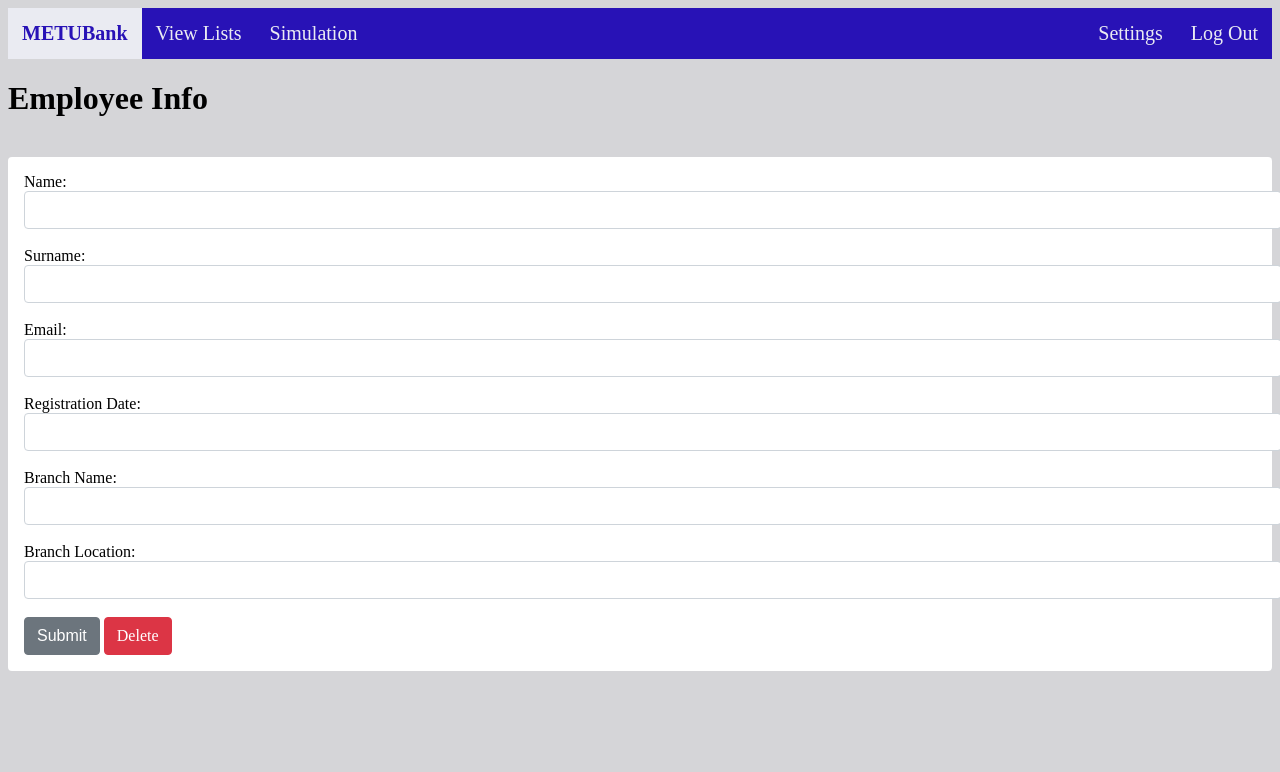
After one commit to iremciloglu/flaskvs, a Flask app: template templates/employee_edit.html in a window 1280 px wide. The commit adds this page. Shown: the top 772 px of the page. Run offline with Flask 3, Linux system fonts and the light colour scheme; the template is opened without the code that fills it: values that come from a table or form of the project are taken from there, others are empty.

Commit message:
customer edit and employee edit are done, working. 'uid' is removed from table.

```diff
--- /dev/null
+++ b/templates/employee_edit.html
@@ -0,0 +1,76 @@
+
+<!DOCTYPE html>
+<html lang="en">
+  <head>
+  <meta charset="UTF-8">
+  <meta name="viewport" content="width=device-width, initial-scale=1.0">
+  <title>Employee Edit</title>
+  <link rel="stylesheet" href="../static/view_emp.css">
+  <link rel="stylesheet" href="../static/customer_edit.css">
+  </head>
+  <body class="bg">
+
+    <ul>
+      <li style="background-color:rgb(234, 235, 242)"><a href="http://127.0.0.1:5000/home" style="color:#2812b6; font-family:'Times New Roman', Times, serif"><b>METUBank</b></a></li>
+
+      <li style="float:right"><a href="#">Log Out</a></li>
+      <li style="float:right"><a href="#">Settings</a></li>
+          <li class="dropdown">
+            <a href="javascript:void(0)" class="dropbtn">View Lists</a>
+            <div class="dropdown-content">
+              <a href="http://127.0.0.1:5000/emp">View Employees</a>
+              <a href="http://127.0.0.1:5000/branch">View Branches</a>
+              <a href="http://127.0.0.1:5000/queue">View Queues</a>
+              <a href="http://127.0.0.1:5000/cust">View Customers</a>
+            </div>
+          </li>
+          <li><a href="#">Simulation</a></li>
+      </ul>
+  <h1>Employee Info</h1>
+
+  <br/>
+<div class="shadow p-3 mb-5 bg-body rounded">
+  <form action="http://127.0.0.1:5000/employee_edit/{{uid}}" method="POST">
+      {{ form.hidden_tag() }}
+
+      {{ form.name.label(class="form-label") }}
+
+      {{ form.name(class="form-control", value=employee.name) }}
+      <br/>
+
+      {{ form.surname.label(class="form-label") }}
+
+      {{ form.surname(class="form-control", value=employee.surname) }}
+      <br/>
+
+      {{ form.email.label(class="form-label") }}
+
+      {{ form.email(class="form-control", value=employee.email) }}
+      <br/>
+
+      {{ form.reg_date.label(class="form-label") }}
+
+      {{ form.reg_date(class="form-control", value=employee.reg_date) }}
+
+      <br/>
+
+      {{ form.branch_name.label(class="form-label") }}
+
+      {{ form.branch_name(class="form-control", value=employee.branch.name) }}
+      <br/>
+
+      {{ form.branch_location.label(class="form-label") }}
+
+      {{ form.branch_location(class="form-control", value=employee.branch.location) }}
+
+      <br/>
+
+      {{ form.submit(class="btn btn-secondary") }}
+
+      <a href="{{ url_for('delete', id=id)}}" class="btn btn-danger">Delete</a>
+  </form>
+</div>
+<br/><br/><br/>
+
+  </body>
+</html>
--- a/templates/view_branch.html
+++ b/templates/view_branch.html
@@ -25,7 +25,7 @@
           </li>
           <li><a href="#">Simulation</a></li>
       </ul>
-  <h1>lets try if we can see branch list, probably we cant, its fine.</h1>
+  <h1>Branch List</h1>
 
 <table>
   <tr>
--- a/templates/view_customer.html
+++ b/templates/view_customer.html
@@ -30,14 +30,18 @@
 <table>
   <tr>
     {% for header in headings %}
+    {% if header != 'uid'%}
     <th>{{header}}</th>
+    {% endif %}
     {% endfor %}
   </tr>
 
   {% for row in data %}
   <tr>
     {% for cell in row %}
+    {% if cell != row[-1]%}
     <td>{{cell}}</td>
+    {% endif %}
     {% endfor %}
     <td><a href="http://127.0.0.1:5000/customer_edit/{{row[-1]}}">Edit</a></td>
   </tr>
--- a/templates/view_emp.html
+++ b/templates/view_emp.html
@@ -30,15 +30,20 @@
   <table>
     <tr>
       {% for header in headings %}
+      {% if header != 'uid'%}
       <th>{{header}}</th>
+      {% endif %}
       {% endfor %}
     </tr>
 
     {% for row in data %}
     <tr>
       {% for cell in row %}
+      {% if cell != row[-1]%}
       <td>{{cell}}</td>
+      {% endif %}
       {% endfor %}
+      <td><a href="http://127.0.0.1:5000/employee_edit/{{row[-1]}}">Edit</a></td>
     </tr>
     {% endfor %}
 
--- a/test.py
+++ b/test.py
@@ -2,7 +2,7 @@ from flask import *
 from firebase_admin import credentials, firestore
 from flask_firebase_admin import FirebaseAdmin
 from flask_wtf import FlaskForm
-from wtforms import StringField, SubmitField
+from wtforms import StringField, SubmitField,DateField
 from wtforms.validators import DataRequired
 import os
 
@@ -54,27 +54,33 @@ def branch():# this shows all the branches in the db
 @app.route('/branch_emp/<name>',methods=["GET", "POST"])
 def branch_employee(name):# this shows the employees according to which branch they are located in the db
     employeesref = db.collection('Employees')
-    headings=['name','surname','reg_date','email']
+    headings=['name','surname','reg_date','email','branch','uid']
     data=[]
     query = employeesref.where("branch.name","==", name).stream()
     for doc in query:
         temp = []
         for header in headings:
-            temp.append(doc.to_dict()[header])
+            if header!='branch':
+                temp.append(doc.to_dict()[header])
+            else:
+                temp.append(doc.to_dict()[header]['name'])
         data.append(temp)
     return render_template("view_branch_emp.html", data=data, headings=headings)
 
 @app.route('/emp',methods=["GET", "POST"])
 def employee():# this shows all the employees in the db
     employeesref = db.collection('Employees')
-    headings=['name','surname','reg_date','email']
+    headings=['name','surname','reg_date','email','branch','uid']
     data=[]
     docs = employeesref.stream()
     for doc in docs:
         temp = []
         for header in headings:
             try:
-                temp.append(doc.to_dict()[header])
+                if header!='branch':
+                    temp.append(doc.to_dict()[header])
+                else:
+                    temp.append(doc.to_dict()[header]['name'])
             except KeyError:
                 temp.append('')  # handle missing fields by adding empty string
         data.append(temp)
@@ -108,8 +114,7 @@ def queue():
         queue_list.append('{} : {}'.format(doc.id,doc.to_dict()))
     return queue_list
 
-    ########### manage/update parts
-
+########### manage/update parts
 
 class CustomerForm(FlaskForm):
     name = StringField("Name:", validators=[DataRequired()])
@@ -117,6 +122,15 @@ class CustomerForm(FlaskForm):
     email = StringField("Email:", validators=[DataRequired()])
     priority = StringField("Priority:")
     age = StringField("Age:")
+    submit = SubmitField("Submit")
+
+class EmployeeForm(FlaskForm):
+    name = StringField("Name:", validators=[DataRequired()])
+    surname = StringField("Surname:", validators=[DataRequired()])
+    email = StringField("Email:", validators=[DataRequired()])
+    reg_date =StringField("Registration Date:")
+    branch_name = StringField("Branch Name:")
+    branch_location = StringField("Branch Location:")
     submit = SubmitField("Submit")
 
 @app.route('/delete', methods=["GET", "POST"])
@@ -141,17 +155,40 @@ def customer_edit(uid):
         try:
             # Update the customer document in the Customers collection
             customersref.document(doc.id).update(customer)
-            ###eylül şimdi bu kısımda update(customer) yerine set(customer) veya update({'priority'}:customer['priority']) gibi
-            # yada update({'priority'}:customer.priority) gibi tek tek update yapılabiliyor hepsini denedim ama olmadı
             flash("User Updated Successfully!")
             return redirect("customer_edit.html", uid=uid)
         except:
             flash("Error! Looks like there was a problem...try again!")
             return render_template("customer_edit.html", form=form, customer=customer, uid=uid)
     else:
-        #return redirect(url_for('home'))
         return render_template("customer_edit.html", form=form, customer=customer, uid=uid)#delete ekle
 
+@app.route('/employee_edit/<uid>', methods=["GET","POST"])
+def employee_edit(uid):
+    # Query the Employees collection to get the employee with the specified uid
+    employeesref = db.collection('Employees')
+    form = EmployeeForm()
+    query = employeesref.where("uid", "==", uid).stream()
+    for doc in query:
+        employee = doc.to_dict()
+    if request.method == "POST":
+        # Update the employee fields with the form data
+        employee['name'] = request.form['name']
+        employee['email'] = request.form['email']
+        employee['surname'] = request.form['surname']
+        employee['reg_date'] = request.form['reg_date']
+        employee['branch']['name'] = request.form['branch_name']
+        employee['branch']['location'] = request.form['branch_location']
+        try:
+            # Update the employee document in the Employees collection
+            employeesref.document(doc.id).update(employee)
+            flash("User Updated Successfully!")
+            return redirect("employee_edit.html", uid=uid)
+        except:
+            flash("Error! Looks like there was a problem...try again!")
+            return render_template("employee_edit.html", form=form, employee=employee, uid=uid)
+    else:
+        return render_template("employee_edit.html", form=form, employee=employee, uid=uid)#delete ekle
 
 if __name__ == "__main__":
     app.run(debug=True)
```
Also changed, not shown: templates/view_branch_emp.html (+6 -1 lines). Lines whose indentation alone changed are shown as unchanged.
